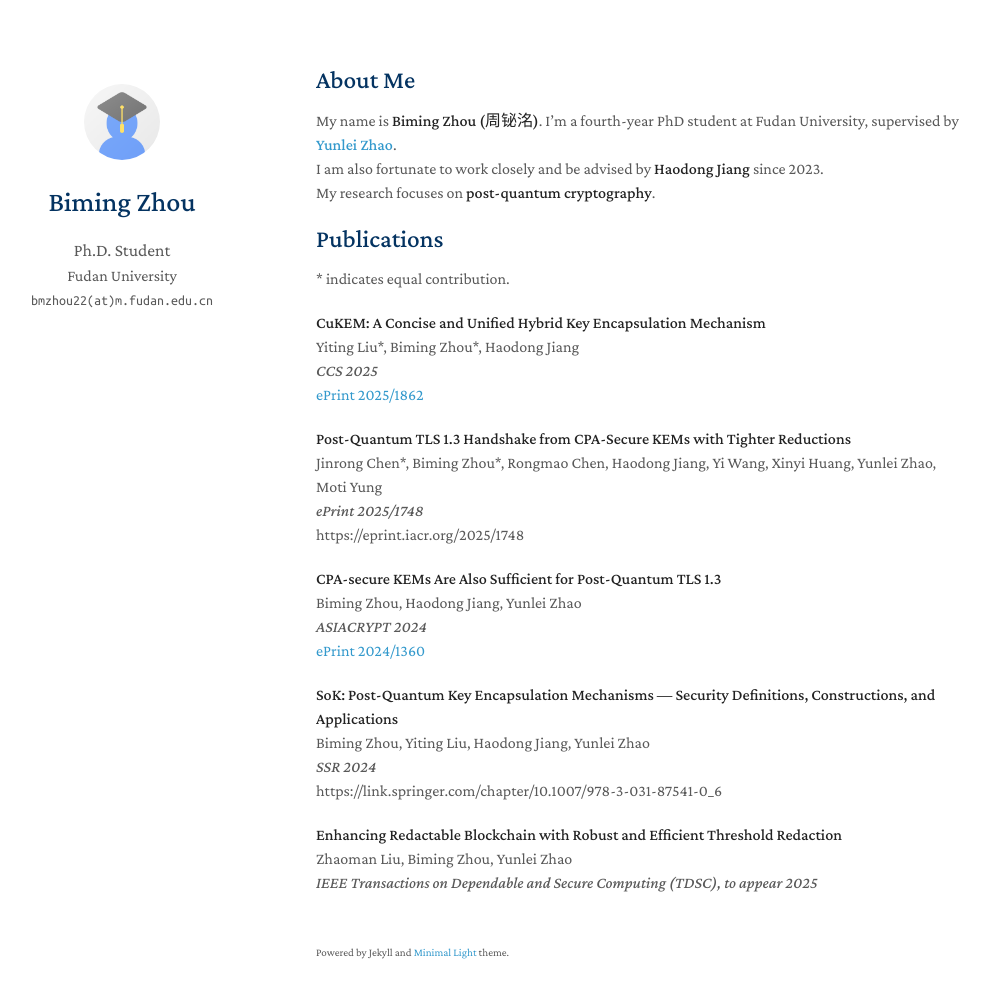
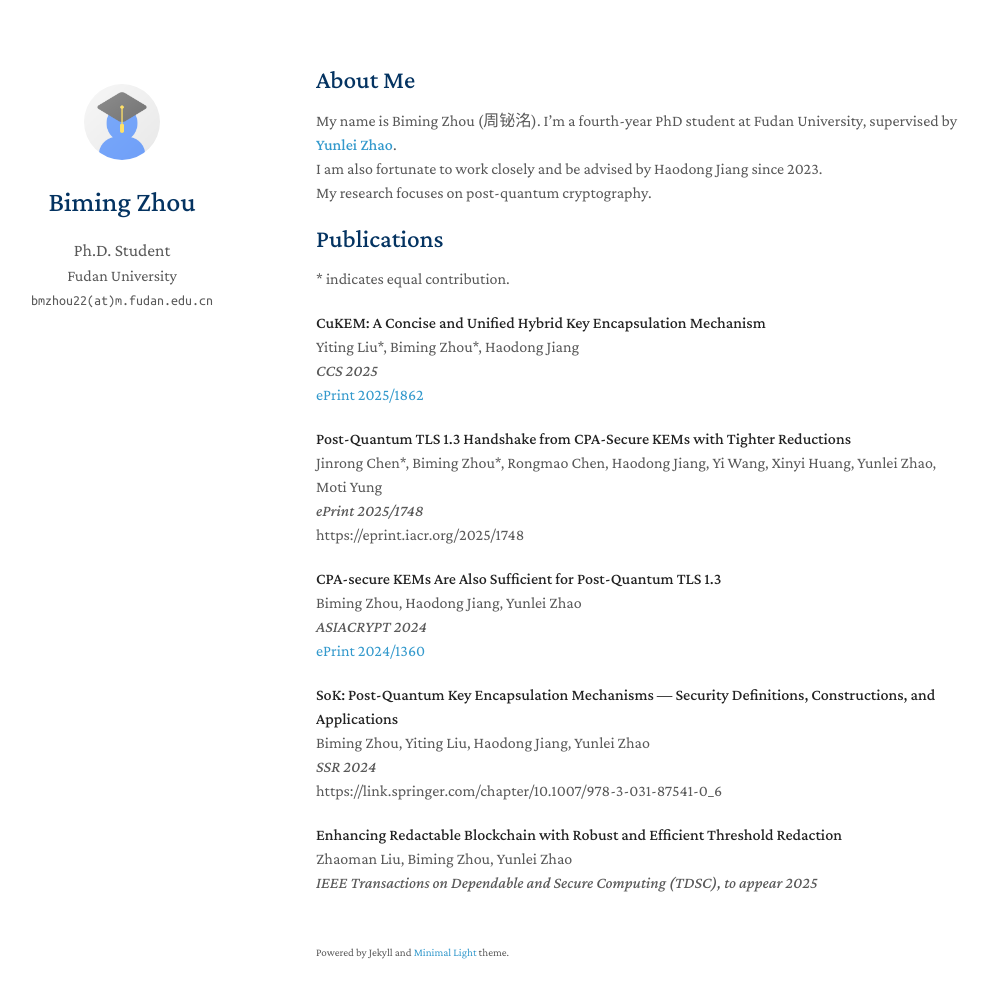
Before and after one commit to bimingzhou/bimingzhou.github.io, a Jekyll site: the page built from index.md, in a window 1280 px wide and 1033 px high. Shown: the top 998 px of the window, without its empty margins (154-1144 px from the left). Built offline with Jekyll 4.4.1, drawn with Linux system fonts in a browser that asks for light colours; a style sheet for code colours, icons or effects is not loaded; our own code applies the rules of GitHub Pages for plain Markdown files.

```diff
--- a/index.md
+++ b/index.md
@@ -4,10 +4,10 @@ layout: homepage
 
 ## About Me
 
-My name is **Biming Zhou (周铋洺)**. I’m a fourth-year PhD student at Fudan University, supervised by
+My name is Biming Zhou (周铋洺). I’m a fourth-year PhD student at Fudan University, supervised by
 **[Yunlei Zhao](https://cs.fudan.edu.cn/3f/ba/c25909a278458/page.htm)**.
-I am also fortunate to work closely and be advised by **Haodong Jiang** since 2023.
-My research focuses on **post-quantum cryptography**.
+I am also fortunate to work closely and be advised by Haodong Jiang since 2023.
+My research focuses on post-quantum cryptography.
 
 ## Publications
 \* indicates equal contribution.
```
